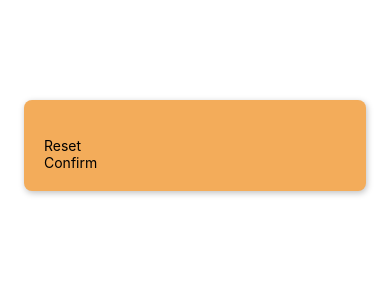
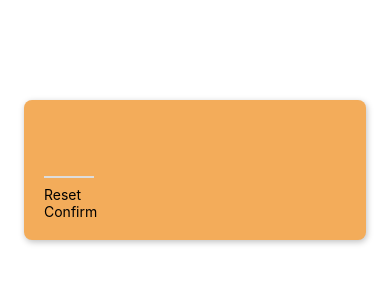
Before and after one commit to Johnsensei/number-guessing, a React Native app: screen / in a window 390 px wide. Shown: the top 300 px of the page. Built offline with nearby package versions, Linux system fonts and the light colour scheme.

Commit message:
Styling the Number Input Element

```diff
--- a/screens/StartGame.js
+++ b/screens/StartGame.js
@@ -4,7 +4,10 @@
 export default function StartGame() {
     return(
         <View style={styles.inputContainer}>
-            <TextInput />
+            <TextInput
+                style={styles.numberInput}
+                maxLength={2}
+            />
             <PrimaryButton>Reset</PrimaryButton>
             <PrimaryButton>Confirm</PrimaryButton>
         </View>
@@ -23,5 +26,17 @@
         shadowOffset: {width: 1, height: 2},
         shadowRadius: 6,
         shadowOpacity: 0.25,
+    },
+    numberInput: {
+        height: 50,
+        width: 50,
+        fontSize: 32,
+        borderBottomColor: "#DDDDDD",
+        borderBottomWidth: 2,
+        color: '#000000',
+        marginVertical: 8,
+        fontWeight: 'bold',
+        textAlign: 'center',
+
     }
 });
```
